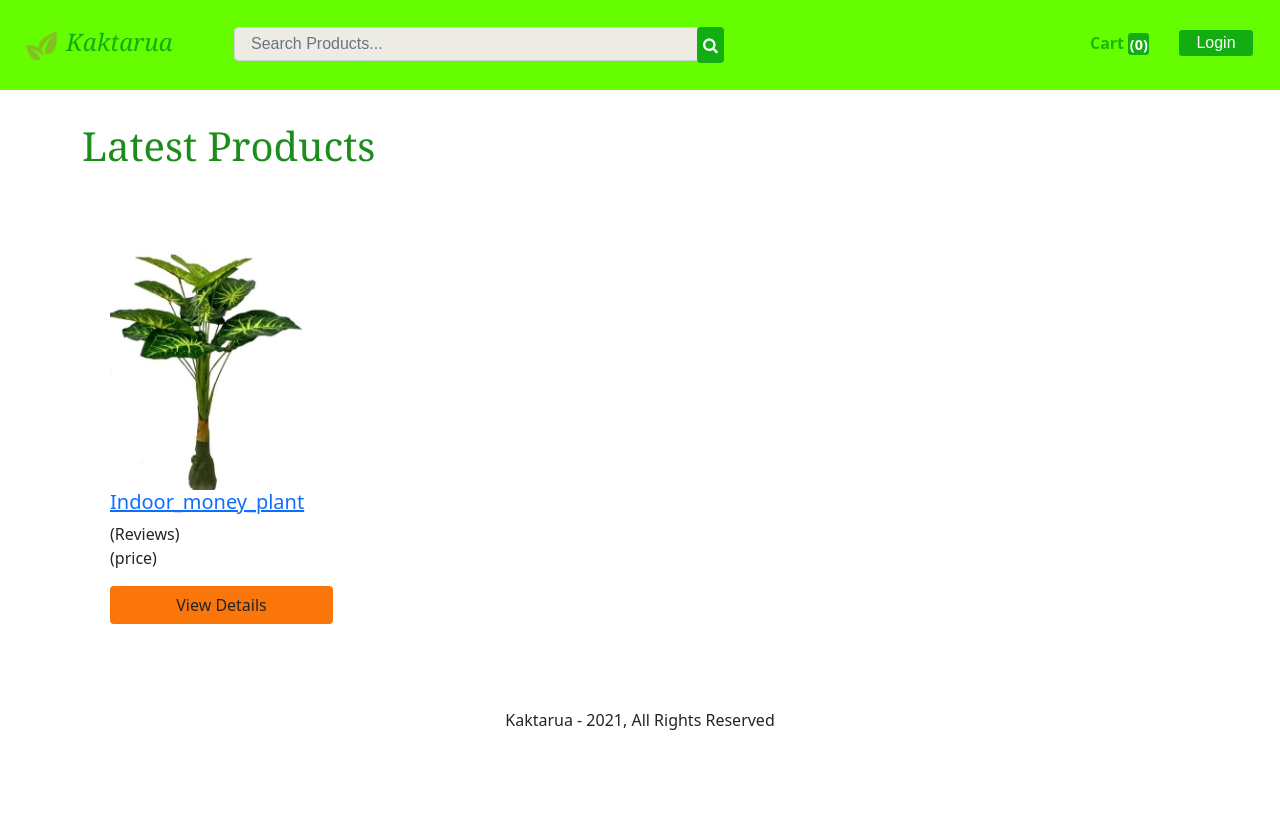
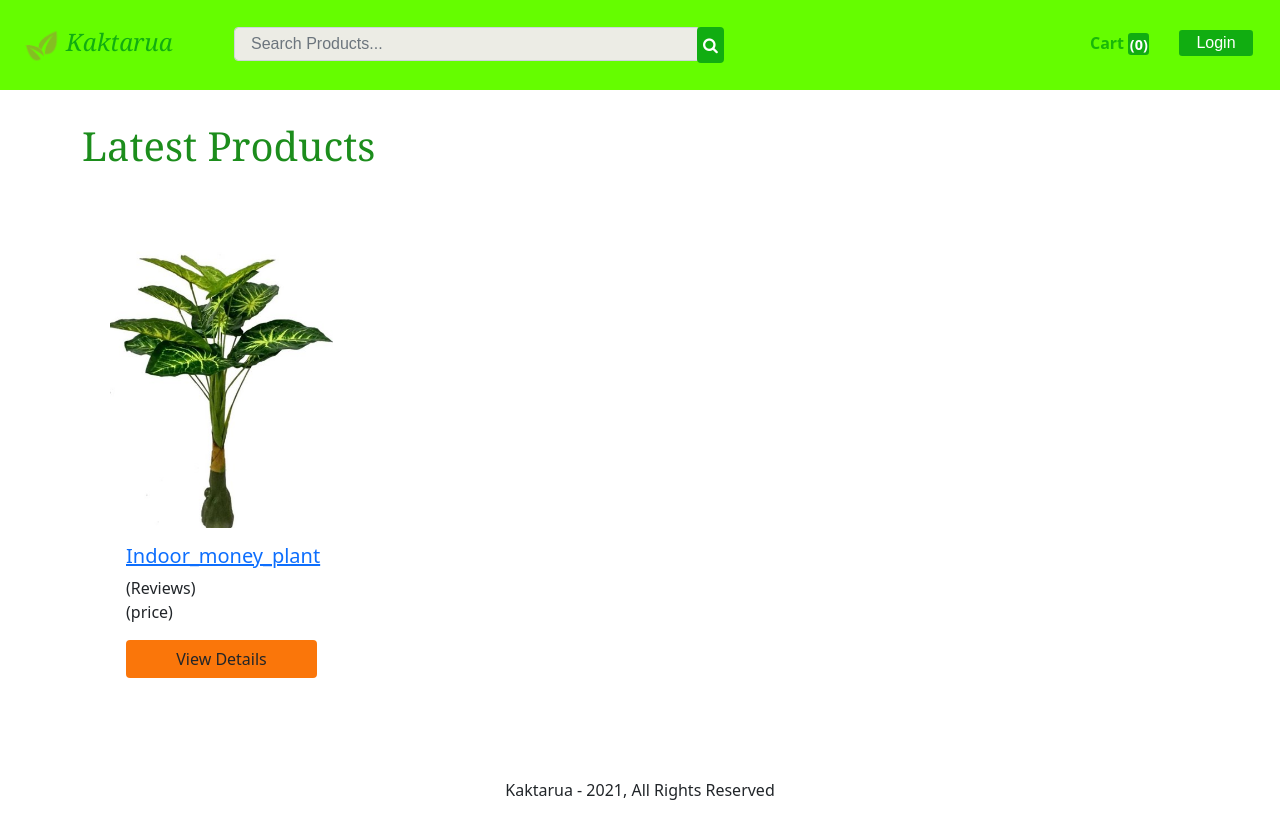
Before and after one commit to NSU-SU21-CSE299-6/Group03, a React (Create React App) app in the folder Code/Project/frontend/: page / in a window 1280 px wide. Before the commit the page ends 800 px from the top, so only its background shows below. Built offline with nearby package versions, Linux system fonts and the light colour scheme.

Commit message:
Added bootstrap components #8
Added Card component to latest product section and minor changes made.

```diff
--- a/Code/Project/frontend/src/components/Home.js
+++ b/Code/Project/frontend/src/components/Home.js
@@ -2,19 +2,19 @@ import React from 'react'
 
 const Home = () => {
     return (
-        <div className="container container-fludi">
+        <div className="container container-fluid">
             <h1 id="products_heading">Latest Products</h1>
         <section id="products" class="container mt-5">
          <div className="row">
              <div className="col-sm-12 col-md-6 col-lg-3 my-3">
                <div className="indoor_plant p-3 rounded">
                   <img
-                  id="indoor_money_plant"
-                  className="indoor_plant-img-top mx-auto"
+                  id="indoor_plant"
+                  className="card-img-top mx-auto"
                   src="images/indoor_money_plant.jpg"
                 />
-                <div className="indoor_plant-body d-flex flex-column">
-                 <h5 className="indoor_plant-title">
+                <div className="card-body d-flex flex-column">
+                 <h5 className="card-title">
                      <a href="">Indoor_money_plant</a>
                  </h5>
                  <div className="ratings mt-auto">
```
